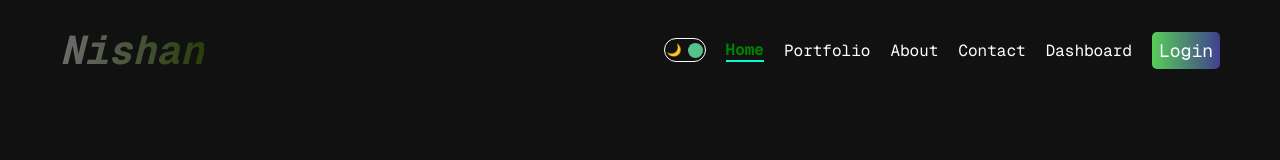
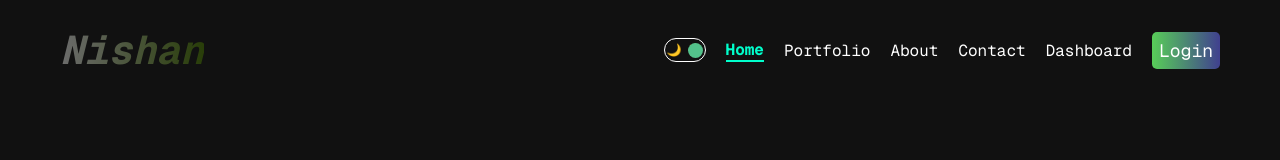
Before and after one commit to nishanau/NextJSPortfolioSite, a Next.js app: page / in a window 1280 px wide. In both pictures the pointer is over the link "Home". Shown: the top 160 px of the page. Built offline with nearby package versions, Linux system fonts and the light colour scheme; no server answers; grey boxes are pictures that could not be loaded.

Commit message:
commit to sync with remote

```diff
--- a/src/components/navbar/navbar.module.css
+++ b/src/components/navbar/navbar.module.css
@@ -23,7 +23,8 @@
    gap: 20px;
 }
 .link:hover {
-    color: green;
+  color: #00ffcc; /* Highlight color */
+  font-weight: bold;
 }
 .logout {
     padding: 5px;
```
